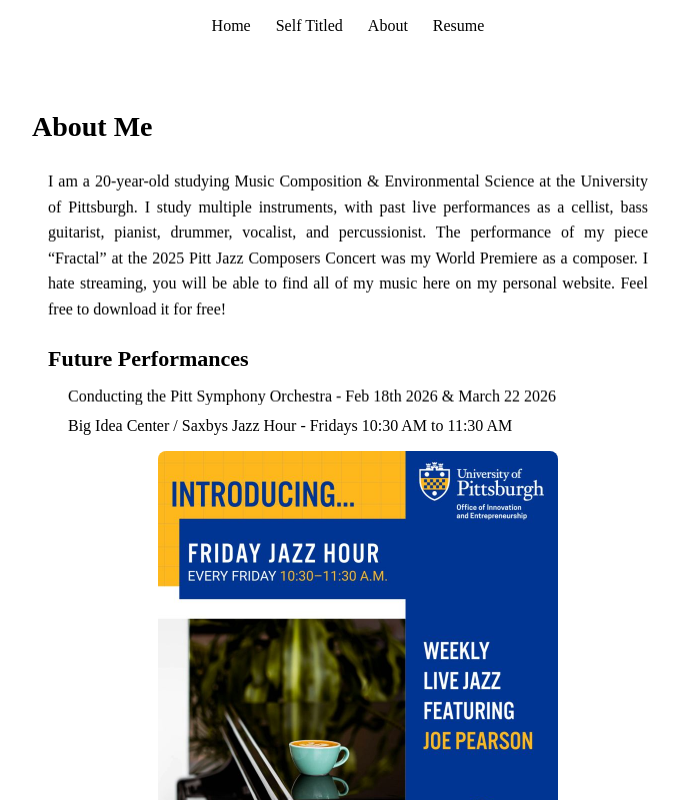
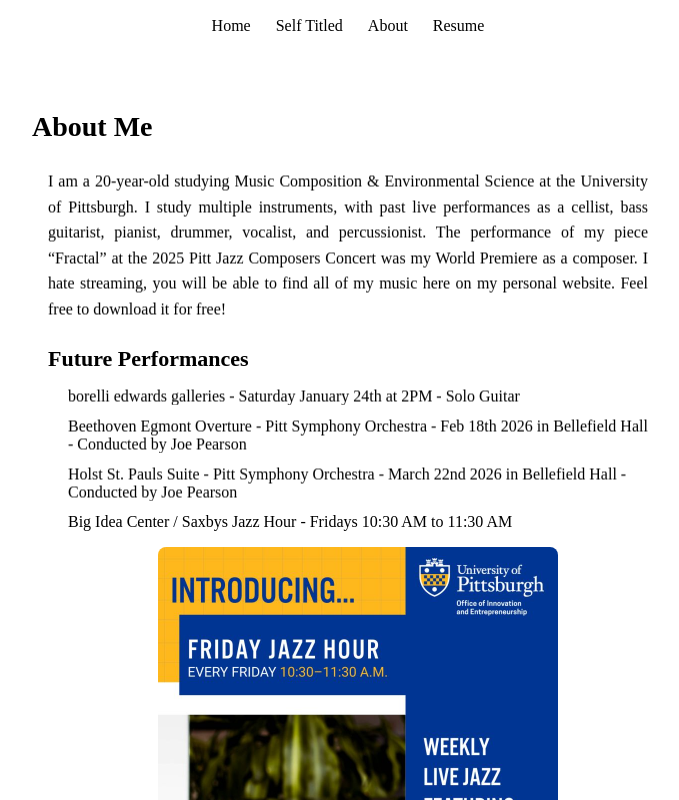
Before and after one commit to joepearson-music/site, a React (Create React App) app: page /about in a window 1280 px wide. Shown: the top 800 px of the page, without its empty margins (292-971 px from the left). Built offline with nearby package versions, Linux system fonts and the light colour scheme; a web font is replaced by a local one.

Commit message:
Update About page
adding to the upcoming performances

```diff
--- a/src/pages/About.tsx
+++ b/src/pages/About.tsx
@@ -32,10 +32,14 @@
 
       <ul style={styles.list}>
         <Reveal as="li" style={styles.listItem}>
-          Conducting the Pitt Symphony Orchestra - Feb 18th 2026 &amp; March 22
-          2026
+          borelli edwards galleries - Saturday January 24th at 2PM - Solo Guitar
         </Reveal>
-
+        <Reveal as="li" style={styles.listItem}>
+          Beethoven Egmont Overture - Pitt Symphony Orchestra - Feb 18th 2026 in Bellefield Hall - Conducted by Joe Pearson
+        </Reveal>
+        <Reveal as="li" style={styles.listItem}>
+          Holst St. Pauls Suite - Pitt Symphony Orchestra - March 22nd 2026 in Bellefield Hall - Conducted by Joe Pearson
+        </Reveal>
         <Reveal as="li" style={styles.listItem} delayMs={20}>
           Big Idea Center / Saxbys Jazz Hour - Fridays 10:30 AM to 11:30 AM
           <div>
```
